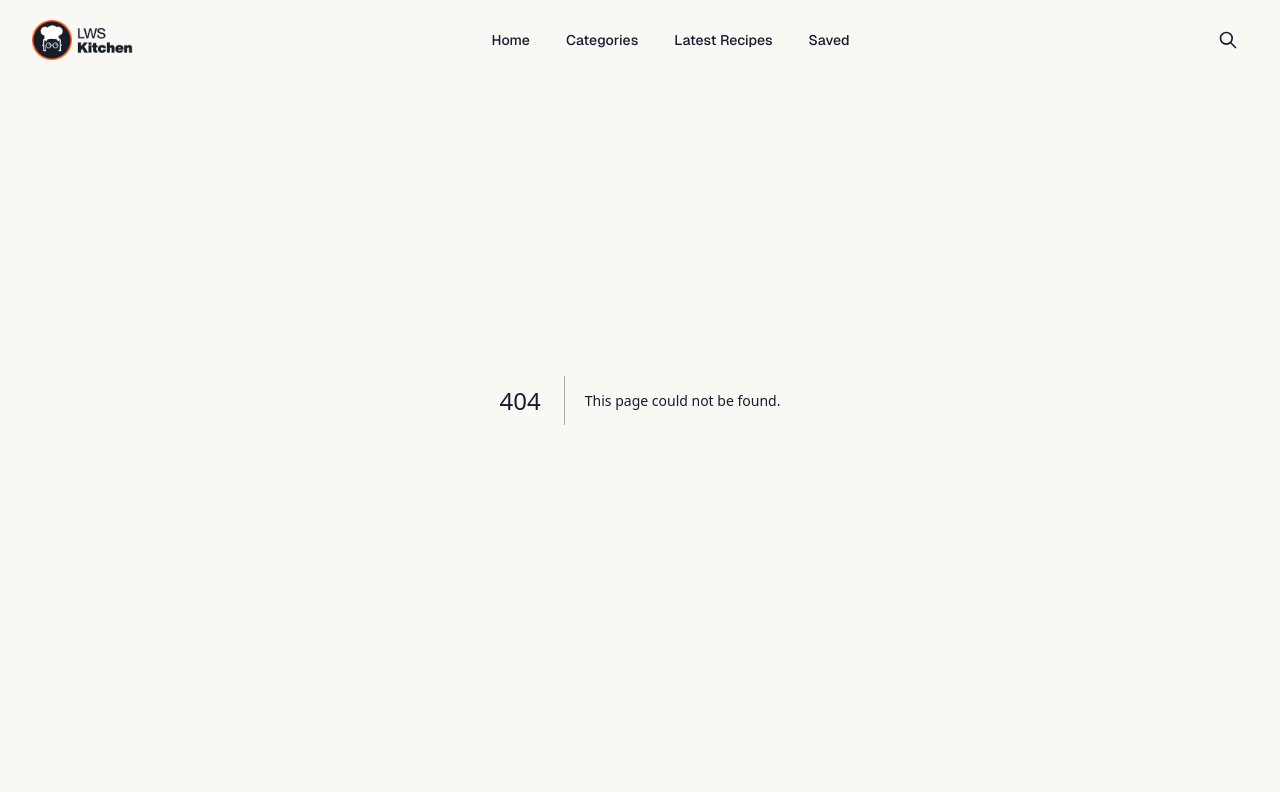
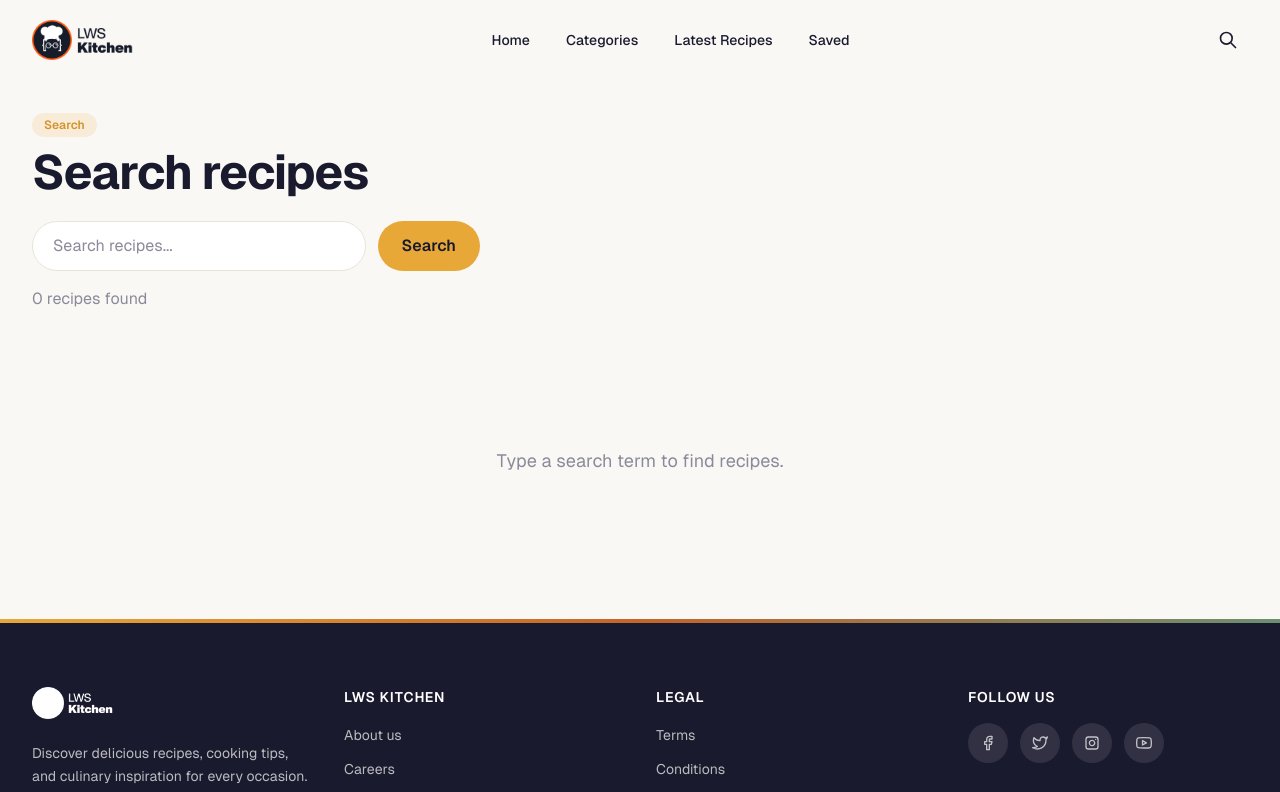
Before and after one commit to aihridoy/lws-kitchen, a Next.js app: page /search in a window 1280 px wide. Before the commit this address had no page. Shown: the top 792 px of the page. Built offline with nearby package versions, Linux system fonts and the light colour scheme.

Commit message:
feat: wire up navbar search and add /search results page

```diff
--- a/app/components/Header.jsx
+++ b/app/components/Header.jsx
@@ -4,11 +4,15 @@
 import logo from '/public/assets/lws-kitchen.png';
 import Image from 'next/image';
 import Link from 'next/link';
+import { useRouter } from 'next/navigation';
 import MobileMenu from './MobileMenu';
 
 const Header = () => {
   const [isScrolled, setIsScrolled] = useState(false);
   const [isMobileMenuOpen, setIsMobileMenuOpen] = useState(false);
+  const [isSearchOpen, setIsSearchOpen] = useState(false);
+  const [searchTerm, setSearchTerm] = useState('');
+  const router = useRouter();
 
   useEffect(() => {
     const handleScroll = () => {
@@ -79,14 +83,47 @@
 
             {/* Right side: search + mobile hamburger */}
             <div className="flex items-center gap-2">
+              {isSearchOpen ? (
+                <form
+                  onSubmit={(e) => {
+                    e.preventDefault();
+                    if (!searchTerm.trim()) return;
+                    router.push(`/search?q=${encodeURIComponent(searchTerm.trim())}`);
+                    setIsSearchOpen(false);
+                    setSearchTerm('');
+                  }}
+                  className="flex items-center gap-1"
+                >
+                  <input
+                    type="text"
+                    autoFocus
+                    value={searchTerm}
+                    onChange={(e) => setSearchTerm(e.target.value)}
+                    placeholder="Search recipes..."
+                    className="input-field h-10 w-40 sm:w-56 text-sm py-0"
+                  />
+                  <button
+                    type="button"
+                    onClick={() => setIsSearchOpen(false)}
+                    className="p-2.5 rounded-full hover:bg-cream transition-colors"
+                    aria-label="Close search"
+                  >
+                    <svg xmlns="http://www.w3.org/2000/svg" className="h-5 w-5" fill="none" viewBox="0 0 24 24" stroke="currentColor">
+                      <path strokeLinecap="round" strokeLinejoin="round" strokeWidth={2} d="M6 18L18 6M6 6l12 12" />
+                    </svg>
+                  </button>
+                </form>
+              ) : (
                 <button
                   className="p-2.5 rounded-full hover:bg-cream transition-colors"
                   aria-label="Search"
+                  onClick={() => setIsSearchOpen(true)}
                 >
                   <svg xmlns="http://www.w3.org/2000/svg" className="h-5 w-5" fill="none" viewBox="0 0 24 24" stroke="currentColor">
                     <path strokeLinecap="round" strokeLinejoin="round" strokeWidth={2} d="M21 21l-6-6m2-5a7 7 0 11-14 0 7 7 0 0114 0z" />
                   </svg>
                 </button>
+              )}
 
               {/* Mobile hamburger */}
               <button
--- a/app/components/MobileMenu.jsx
+++ b/app/components/MobileMenu.jsx
@@ -1,9 +1,21 @@
 'use client';
 
-import React from 'react';
+import React, { useState } from 'react';
 import Link from 'next/link';
+import { useRouter } from 'next/navigation';
 
 const MobileMenu = ({ isOpen, onClose }) => {
+  const [searchTerm, setSearchTerm] = useState('');
+  const router = useRouter();
+
+  const handleSearch = (e) => {
+    e.preventDefault();
+    if (!searchTerm.trim()) return;
+    router.push(`/search?q=${encodeURIComponent(searchTerm.trim())}`);
+    setSearchTerm('');
+    onClose();
+  };
+
   return (
     <>
       {/* Backdrop */}
@@ -34,6 +46,15 @@
 
           {/* Nav links */}
           <nav className="flex flex-col gap-1 mt-8">
+            <form onSubmit={handleSearch} className="mb-4">
+              <input
+                type="text"
+                value={searchTerm}
+                onChange={(e) => setSearchTerm(e.target.value)}
+                placeholder="Search recipes..."
+                className="input-field text-sm"
+              />
+            </form>
             <Link
               href="/"
               onClick={onClose}
--- /dev/null
+++ b/app/search/page.js
@@ -0,0 +1,75 @@
+'use client';
+
+import { Suspense, useState } from 'react';
+import { useRouter, useSearchParams } from 'next/navigation';
+import recipesData from '../data/recipes.json';
+import RecipeCard from '../components/RecipeCard';
+
+const SearchResults = () => {
+  const searchParams = useSearchParams();
+  const router = useRouter();
+  const query = searchParams.get('q') || '';
+  const [inputValue, setInputValue] = useState(query);
+  const term = query.trim().toLowerCase();
+
+  const results = term
+    ? recipesData.filter(
+        (recipe) =>
+          recipe.title.toLowerCase().includes(term) ||
+          recipe.description.toLowerCase().includes(term) ||
+          recipe.author.toLowerCase().includes(term)
+      )
+    : [];
+
+  const handleSubmit = (e) => {
+    e.preventDefault();
+    if (!inputValue.trim()) return;
+    router.push(`/search?q=${encodeURIComponent(inputValue.trim())}`);
+  };
+
+  return (
+    <main className="max-w-7xl mx-auto px-4 sm:px-6 lg:px-8 pt-24 md:pt-28 pb-16">
+      <div className="mb-10 md:mb-14">
+        <span className="badge-amber mb-3 inline-block">Search</span>
+        <h1 className="section-heading text-4xl md:text-5xl mb-6">
+          {query ? `Results for "${query}"` : 'Search recipes'}
+        </h1>
+        <form onSubmit={handleSubmit} className="flex gap-3 max-w-md">
+          <input
+            type="text"
+            value={inputValue}
+            onChange={(e) => setInputValue(e.target.value)}
+            placeholder="Search recipes..."
+            className="input-field flex-1"
+          />
+          <button type="submit" className="btn-primary shrink-0">Search</button>
+        </form>
+        <p className="text-muted mt-4">
+          {results.length} recipe{results.length !== 1 ? 's' : ''} found
+        </p>
+      </div>
+
+      {results.length > 0 ? (
+        <div className="grid grid-cols-1 sm:grid-cols-2 lg:grid-cols-3 xl:grid-cols-4 gap-6">
+          {results.map((recipe) => (
+            <RecipeCard key={recipe.id} recipe={recipe} />
+          ))}
+        </div>
+      ) : (
+        <div className="text-center py-20">
+          <p className="text-muted text-lg">
+            {query ? `No recipes match "${query}".` : 'Type a search term to find recipes.'}
+          </p>
+        </div>
+      )}
+    </main>
+  );
+};
+
+const SearchPage = () => (
+  <Suspense fallback={null}>
+    <SearchResults />
+  </Suspense>
+);
+
+export default SearchPage;
```
Lines whose indentation alone changed are shown as unchanged.
